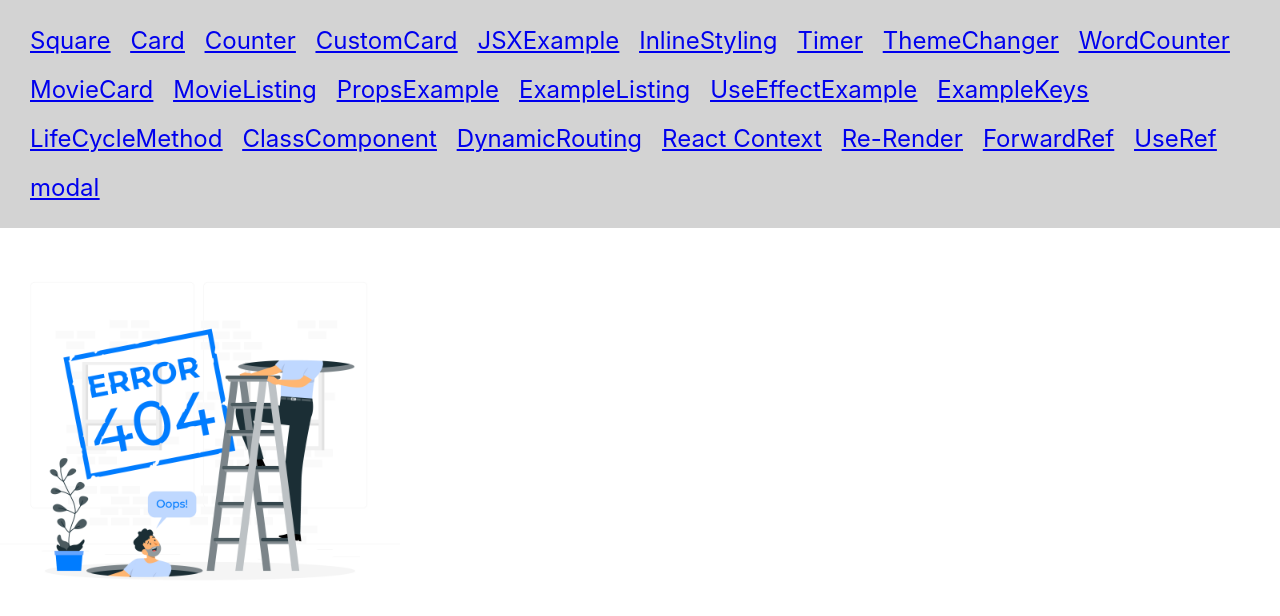
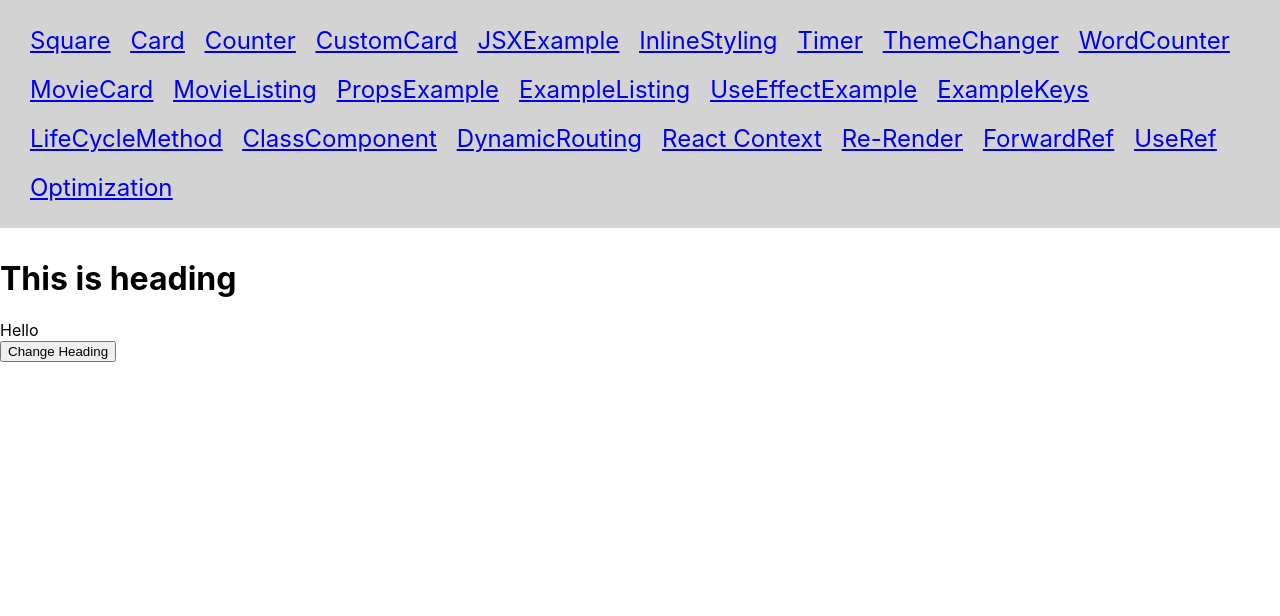
Before and after one commit to vishallovecode/first-react-project, a React (Create React App) app: page /optimization in a window 1280 px wide. Shown: the top 616 px of the page. Built offline with nearby package versions, Linux system fonts and the light colour scheme.

Commit message:
useCallback

```diff
--- a/src/App.jsx
+++ b/src/App.jsx
@@ -34,6 +34,7 @@ import ReRender from './re-rendering';
 import UseRefExample from './re-rendering/UseRef';
 import FowaredRefExample from './forwardRef';
 import Modal from './portal';
+import Optimization from './optimization';
 
 // receive  file
 function App() {
@@ -79,6 +80,7 @@ function App() {
         <Route path='/use-ref' element= {<UseRefExample/>}/>
         <Route path='/forward-ref' element= {<FowaredRefExample/>}/>
         <Route path='/modal' element= {<Modal/>}/>
+        <Route path='/optimization' element= {<Optimization/>}/>
         <Route path='*' element= {<NotFound/>}/>
 
 
--- a/src/constant.js
+++ b/src/constant.js
@@ -29,5 +29,5 @@ export const headerConstant = [
   {name: 'Re-Render', link:'/re-render'},
   {name: 'ForwardRef', link:'/forward-ref'},
   {name: 'UseRef', link:'/use-ref'},
-  {name: 'modal', link:'/modal'}
+{name: 'Optimization', link:'/optimization'}
 ]
--- /dev/null
+++ b/src/optimization/Child.jsx
@@ -0,0 +1,11 @@
+import { memo } from "react";
+
+// prevProps  vs currentProps doen not equal re-render
+const Child = memo(function (props) {
+  console.log('Child Called')
+  return  (
+    <div>Hello</div>
+  )
+}
+)
+export default Child;
--- /dev/null
+++ b/src/optimization/index.jsx
@@ -0,0 +1,29 @@
+import { useCallback, useState } from "react"
+import Child  from  './Child'
+
+function Optimization () {
+
+  const [heading , setHeading] = useState('This is heading')
+
+  function handlHeading() {
+    setHeading('This is change heading')
+  }
+ // in every re-render function gets different reference
+ // ###gwsgdxw3
+ // ####sddf
+  function handleClick() {
+    console.log('hey')
+  }
+// useCallback memoized the whole function
+  const handleEmoizeFunc = useCallback(handleClick , [heading])
+
+  return (
+    <div>
+      <h1>{heading}</h1>
+      <Child handleClick ={handleEmoizeFunc}/>
+      <button onClick={handlHeading}>Change Heading</button>
+    </div>
+  )
+}
+
+export default Optimization
```
